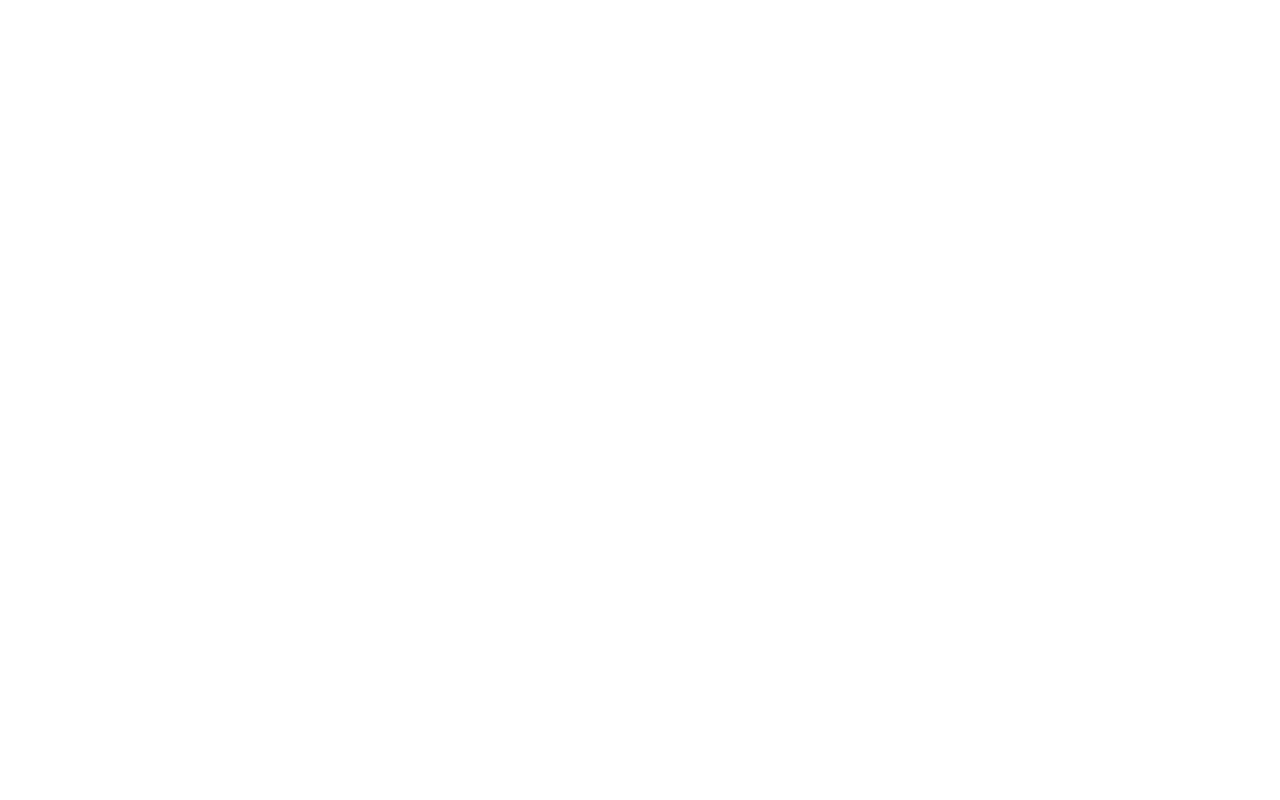
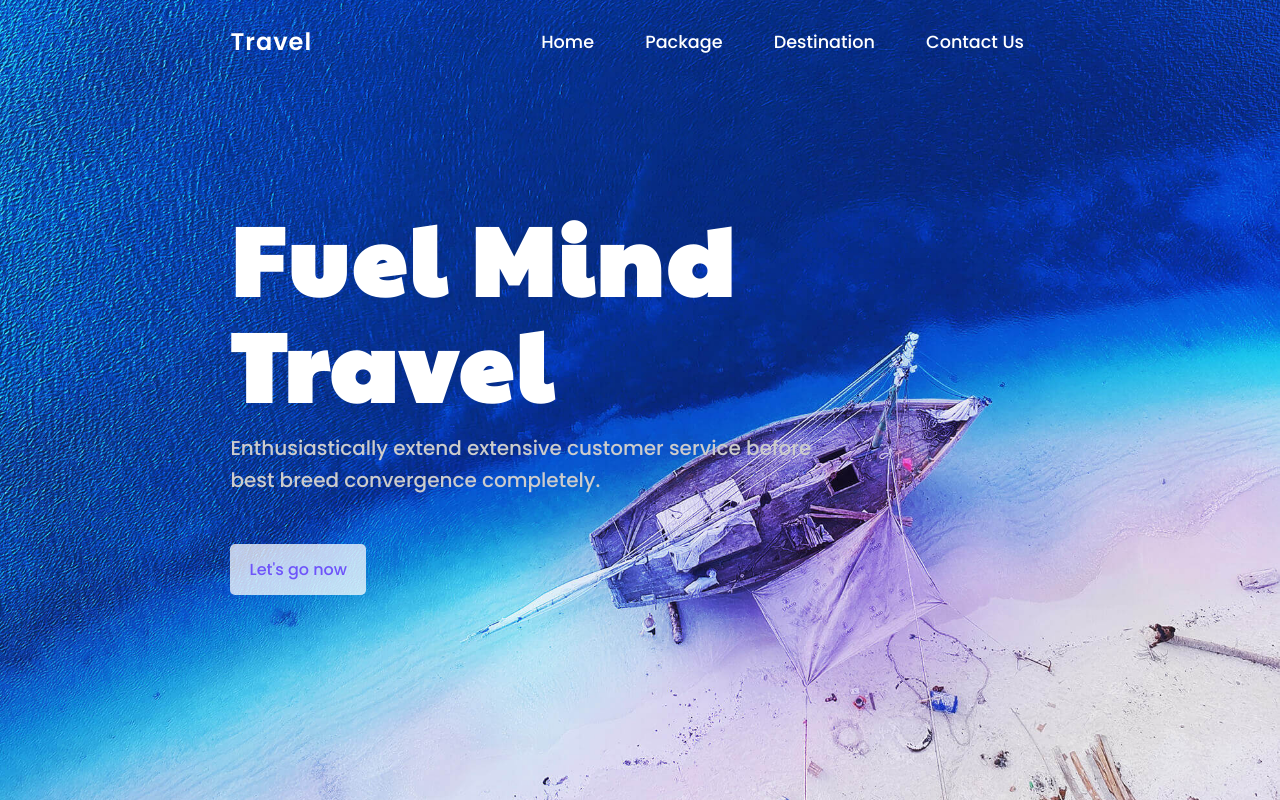
Before and after one commit to Hooseinsalari/Recreational-tourism, a plain HTML site: page index.html in a window 1280 px wide. Drawn offline with nearby package versions, Linux system fonts and the light colour scheme.

Commit message:
create home and finish header

```diff
--- a/css/style.css
+++ b/css/style.css
@@ -1,4 +1,14 @@
 @import url('https://fonts.googleapis.com/css2?family=Paytone+One&family=Poppins:wght@100;200;300;400;500;600;700;800;900&display=swap');
+
+:root {
+    --bg-color: #fff;
+    --text-color: #221314;
+    --second-color: #5a7184;
+    --main-color: #6e54fa;
+    --big-font: 6rem;
+    --h2-font: 3rem;
+    --p-font: 1.1rem;
+}
 
 * {
     padding: 0;
@@ -14,14 +24,122 @@ html {
 
 body {
     font-family: 'Poppins', sans-serif;
+    color: var(--text-color);
 }
 
-:root {
-    --bg-color: #fff;
-    --text-color: #221314;
-    --second-color: #5a7184;
-    --main-color: #6e54fa;
-    --big-font: 6rem;
-    --h2-font: 3rem;
-    --p-font: 1.1rem;
+img {
+    max-width: 100%;
+    height: auto;
 }
+
+/*? ==== header ==== */
+
+.nav {
+    width: 100%;
+    display: flex;
+    align-items: center;
+    justify-content: space-between;
+    padding: 1.3rem 18%;
+    background: transparent;
+    position: fixed;
+    top: 0;
+    left: 0;
+    z-index: 100;
+}
+
+.nav__logo-link {
+    font-size: 1.5rem;
+    font-weight: 600;
+    letter-spacing: 1px;
+    color: var(--bg-color);
+}
+
+.nav__toggle {
+    /* font-size: 1.8rem;
+    margin-top: 0.7rem;
+    cursor: pointer; */
+    display: none;
+}
+
+.nav__list {
+    display: flex;
+    align-items: center;
+    margin-top: 0;
+}
+
+.nav__link {
+    color: var(--text-color);
+    font-size: var(--p-font);
+    padding: 0.5rem 1.3rem;
+    margin: 0 0.3rem;
+    font-weight: 500;
+    border-radius: 4px;
+    transition: 0.4s ease-in-out;
+    display: inline-block;
+    color: var(--bg-color);
+}
+
+.nav__link:hover {
+    background-color: #fff;
+    box-shadow: 5px 10px 30px rgb(85 85 85 / 20%);
+    color: var(--text-color);
+}
+
+.nav__close {
+    /* position: absolute;
+    top: 1.5rem;
+    right: 1.5rem;
+    font-size: 2rem;
+    cursor: pointer; */
+    display: none;
+}
+
+/** ========= home ============ */
+.home {
+    position: relative;
+    background-image: url('../image/background.jpg');
+    background-size: cover;
+    background-repeat: no-repeat;
+    background-position: center;
+    width: 100%;
+    height: 100vh;
+    padding: 80px 18%;
+    display: grid;
+    grid-template-columns: repeat(1, 1fr);
+    align-items: center;
+}
+
+.home__title {
+    font-size: var(--big-font);
+    color: var(--bg-color);
+    line-height: 1.1;
+    font-family: 'Paytone One', sans-serif;
+    letter-spacing: 4px;
+    margin-bottom: 1rem;
+}
+
+.home__desc {
+    color: rgb(204, 204, 204);
+    font-size: 20px;
+    line-height: 2rem;
+    font-weight: 500;
+    margin-bottom: 3rem;
+}
+
+.home__link {
+    text-decoration: none;
+    color: var(--main-color);
+    background-color: rgba(255, 255, 255, 0.736);
+    padding: 0.8rem 1.2rem;
+    border-radius: 5px;
+    transition: 0.4s;
+    display: inline-block;
+    font-weight: 500;
+}
+
+.home__link:hover {
+    transform: scale(1.1);
+    background-color: #fff;
+}
+
+/* ==== media queries ==== */
--- a/index.html
+++ b/index.html
@@ -8,10 +8,53 @@
     <!-- css -->
     <link rel="stylesheet" href="./css/style.css">
     <!-- boxicons -->
-    <script src="https://unpkg.com/boxicons@2.1.2/dist/boxicons.js"></script>
+    <link href='https://unpkg.com/boxicons@2.1.2/css/boxicons.min.css' rel='stylesheet'>
 </head>
 <body>
+    <!-- ==== header ==== -->
+    <header class="header">
+        <nav class="nav">
+            <div class="nav__logo">
+                <a href="#home" class="nav__logo-link">Travel</a>
+            </div>
 
+            <div class="nav__toggle">
+                <i class='bx bx-menu'></i>
+            </div>
+
+            <div class="nav__menu">
+                <div class="nav__close">
+                    <i class='bx bx-x'></i>
+                </div>
+
+                <ul class="nav__list">
+                    <li class="nav__item">
+                        <a href="#home" class="nav__link">Home</a>
+                    </li>
+                    <li class="nav__item">
+                        <a href="#package" class="nav__link">Package</a>
+                    </li>
+                    <li class="nav__item">
+                        <a href="#destination" class="nav__link">Destination</a>
+                    </li>
+                    <li class="nav__item">
+                        <a href="#contact" class="nav__link">Contact Us</a>
+                    </li>
+                </ul>
+            </div>
+        </nav>
+    </header>
+
+    <!-- home -->
+    <section class="home" id="home">
+        <div class="home__text">
+            <h1 class="home__title">Fuel Mind <br> Travel</h1>
+            <p class="home__desc">
+                Enthusiastically extend extensive customer service before <br> best breed convergence completely.
+            </p>
+            <a class="home__link hero-btn" href="#home">Let's go now</a>
+        </div>
+    </section>
 
     <!-- script -->
     <script src="./js/main.js"></script>
--- a/js/main.js
+++ b/js/main.js
@@ -0,0 +1,18 @@
+const showMenu = document.querySelector('.nav__toggle');
+const closeMenu = document.querySelector('.nav__close');
+const navMenu = document.querySelector('.nav__menu');
+const navLink = document.querySelectorAll('.nav__link');
+
+showMenu.addEventListener('click', () => {
+    navMenu.classList.add('active__menu')
+})
+
+closeMenu.addEventListener('click', () => {
+    navMenu.classList.remove('active__menu')
+})
+
+navLink.forEach((a) => {
+    a.addEventListener('click', () => {
+        navMenu.classList.remove('active__menu')
+    })
+})
```
